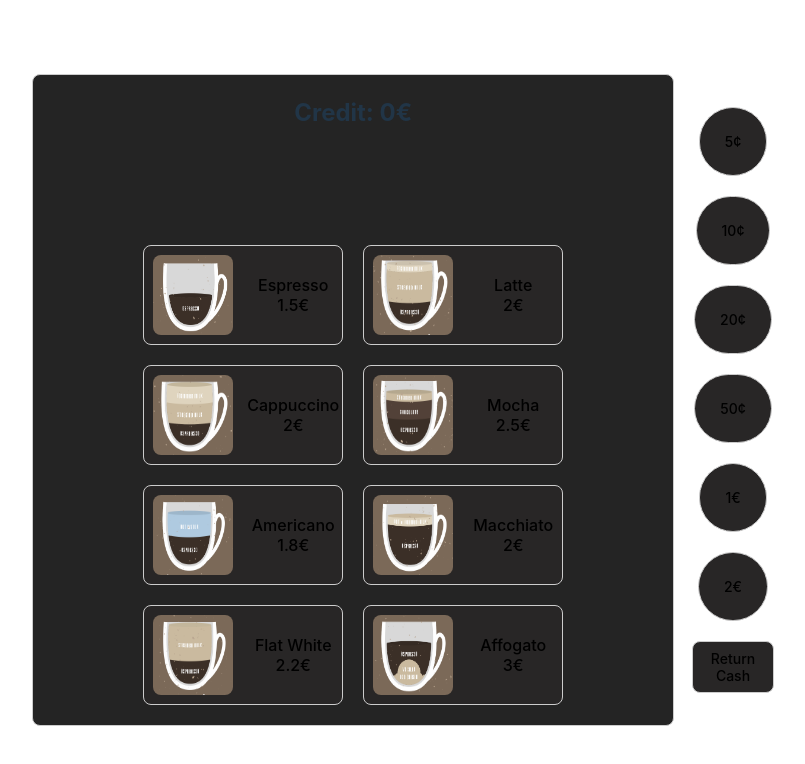
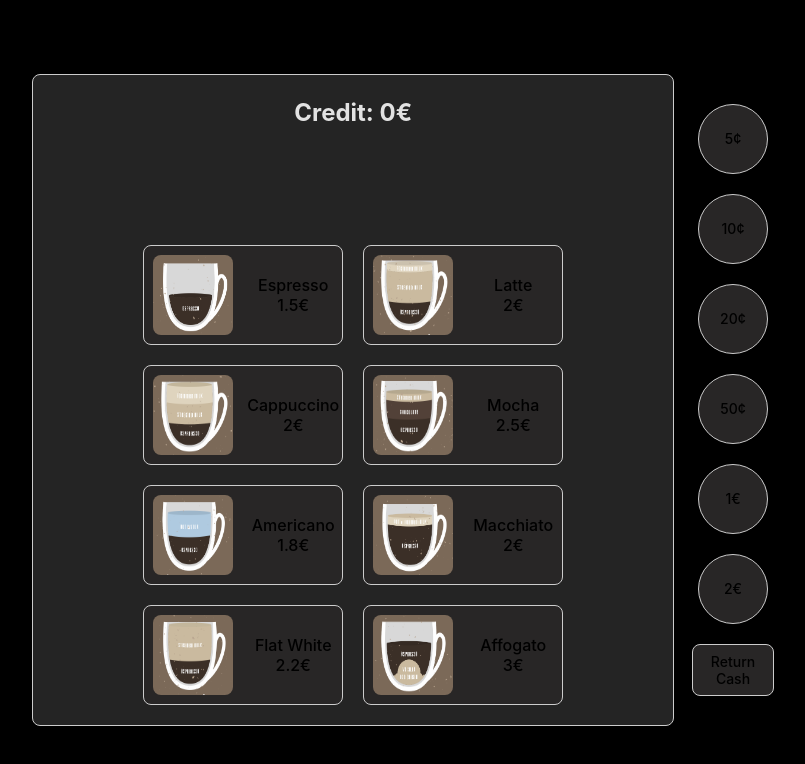
Before and after one commit to martinmilev/vending-machine-app, a React (Vite) app: page / in a window 1280 px wide. Shown: the top 764 px of the page, without its empty margins (228-1033 px from the left). Built offline with nearby package versions, Linux system fonts and the light colour scheme.

Commit message:
added loading animation while waiting for API responce

```diff
--- a/src/App.css
+++ b/src/App.css
@@ -78,10 +78,11 @@
 
 .coin-buttons button {
   margin: 10px;
-  border-radius: 180px;
+  height: 70px;
+  width: 70px;
+  border-radius: 50%;
   background-color: #282626;
   border: 1px solid #ccc;
-  padding: 25px;
   cursor: pointer;
   transition: background-color 0.3s ease;
   font-size: 14px;
@@ -136,3 +137,24 @@
   margin: 0;
   width: 100px;
 }
+
+.loading {
+  display: flex;
+  align-items: center;
+  justify-content: center;
+  height: 100vh;
+}
+
+.loader {
+  border: 16px solid #242424;
+  border-top: 16px solid #4caf50;
+  border-radius: 50%;
+  width: 120px;
+  height: 120px;
+  animation: spin 2s linear infinite;
+}
+
+@keyframes spin {
+  0% { transform: rotate(0deg); }
+  100% { transform: rotate(360deg); }
+}
--- a/src/App.tsx
+++ b/src/App.tsx
@@ -1,54 +1,25 @@
-import { useEffect, useState } from "react";
 import "./App.css";
 import { Coins } from "./components/Coins";
 import VendingMachine from "./components/VendingMachine";
-import mockData from "../mockApi/mockData.json";
+import useVendingMachine from "./hooks/useVendingMachine";
 
 function App() {
-  const [totalAmount, setTotalAmount] = useState(0);
-  const [products, setProducts] = useState([]);
-  const [currency, setCurrency] = useState({ sign: "", cent: "" });
+  const {
+    totalAmount,
+    products,
+    currency,
+    loading,
+    handleCoinInsertion,
+    returnCash,
+  } = useVendingMachine();
 
-  useEffect(() => {
-    fetchData();
-  }, []);
-
-  const fetchData = async () => {
-    try {
-      const products = await fetchMockProducts();
-      const currency = await fetchMockCurrency();
-      setProducts(products);
-      setCurrency(currency);
-    } catch (error) {
-      console.error("Error fetching mock posts:", error);
-    }
-  };
-
-  const fetchMockProducts = () => {
-    return new Promise((resolve) => {
-      setTimeout(() => {
-        resolve(mockData.products);
-      }, 1000);
-    });
-  };
-
-  const fetchMockCurrency = () => {
-    return new Promise((resolve) => {
-      setTimeout(() => {
-        resolve(mockData.EU);
-      }, 1000);
-    });
-  };
-
-  const handleCoinInsertion = (amount: number): void => {
-    setTotalAmount((prevAmount) =>
-      parseFloat((prevAmount + amount).toFixed(2))
+  if (loading) {
+    return (
+      <div className="loading">
+        <div className="loader"></div>
+      </div>
     );
-  };
-
-  const returnCash = () => {
-    setTotalAmount(0);
-  };
+  }
 
   return (
     <div className="container">
@@ -56,7 +27,7 @@ function App() {
         <VendingMachine
           products={products}
           totalAmount={totalAmount}
-          setTotalAmount={setTotalAmount}
+          setTotalAmount={handleCoinInsertion}
           currency={currency}
         />
         <Coins
--- /dev/null
+++ b/src/hooks/useVendingMachine.tsx
@@ -0,0 +1,63 @@
+import { useEffect, useState } from "react";
+import mockData from "../../mockApi/mockData.json";
+
+const useVendingMachine = () => {
+  const [totalAmount, setTotalAmount] = useState(0);
+  const [products, setProducts] = useState([]);
+  const [currency, setCurrency] = useState({ sign: "", cent: "" });
+  const [loading, setLoading] = useState(true);
+
+  useEffect(() => {
+    fetchData();
+  }, []);
+
+  const fetchData = async () => {
+    try {
+      const products = await fetchMockProducts();
+      const currency = await fetchMockCurrency();
+      setProducts(products);
+      setCurrency(currency);
+      setLoading(false);
+    } catch (error) {
+      console.error("Error fetching mock posts:", error);
+      setLoading(false);
+    }
+  };
+
+  const fetchMockProducts = () => {
+    return new Promise((resolve) => {
+      setTimeout(() => {
+        resolve(mockData.products);
+      }, 1000);
+    });
+  };
+
+  const fetchMockCurrency = () => {
+    return new Promise((resolve) => {
+      setTimeout(() => {
+        resolve(mockData.EU);
+      }, 1000);
+    });
+  };
+
+  const handleCoinInsertion = (amount: number): void => {
+    setTotalAmount((prevAmount) =>
+      parseFloat((prevAmount + amount).toFixed(2))
+    );
+  };
+
+  const returnCash = () => {
+    setTotalAmount(0);
+  };
+
+  return {
+    totalAmount,
+    products,
+    currency,
+    loading,
+    handleCoinInsertion,
+    returnCash,
+  };
+};
+
+export default useVendingMachine;
--- a/src/index.css
+++ b/src/index.css
@@ -53,16 +53,3 @@ button:focus,
 button:focus-visible {
   outline: 4px auto -webkit-focus-ring-color;
 }
-
-@media (prefers-color-scheme: light) {
-  :root {
-    color: #213547;
-    background-color: #ffffff;
-  }
-  a:hover {
-    color: #747bff;
-  }
-  button {
-    background-color: #f9f9f9;
-  }
-}
```
